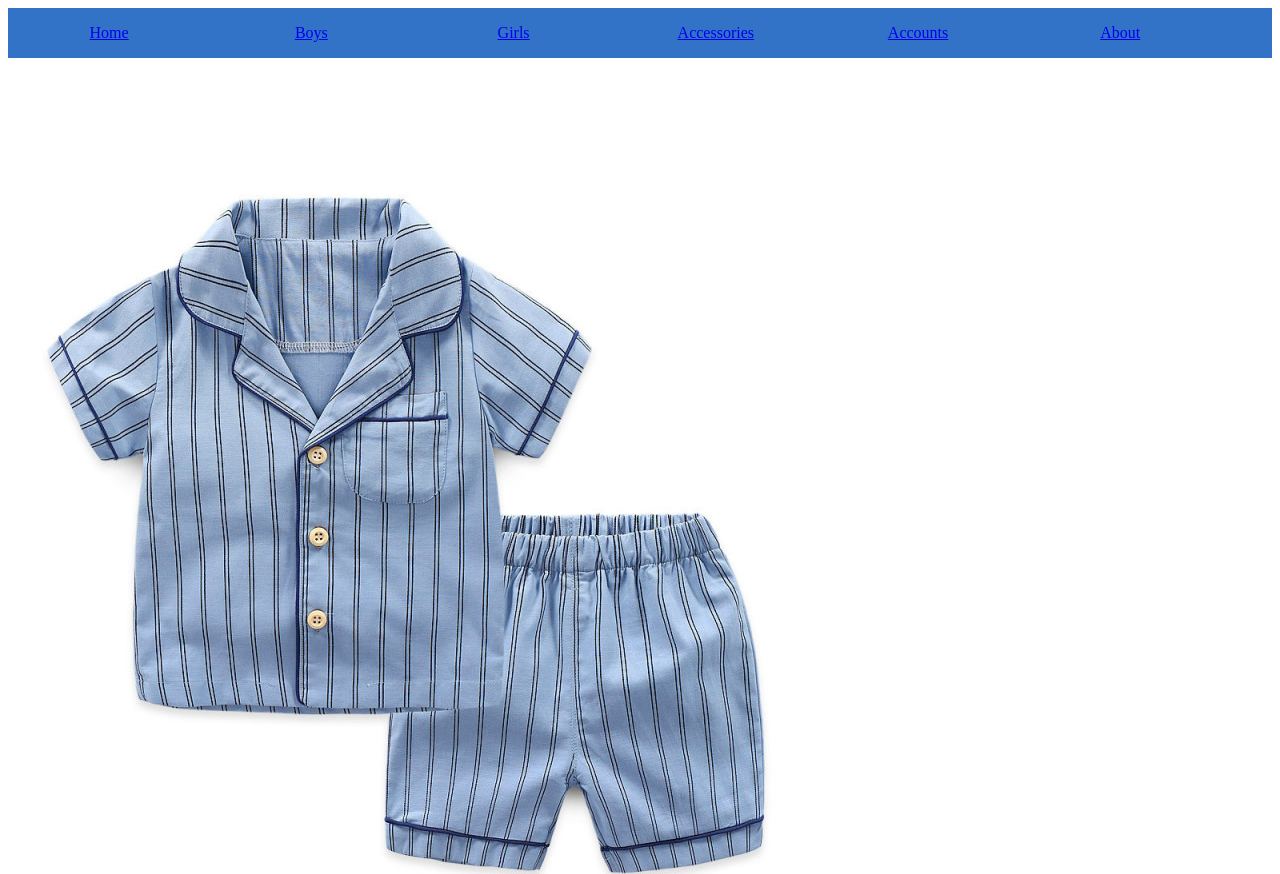
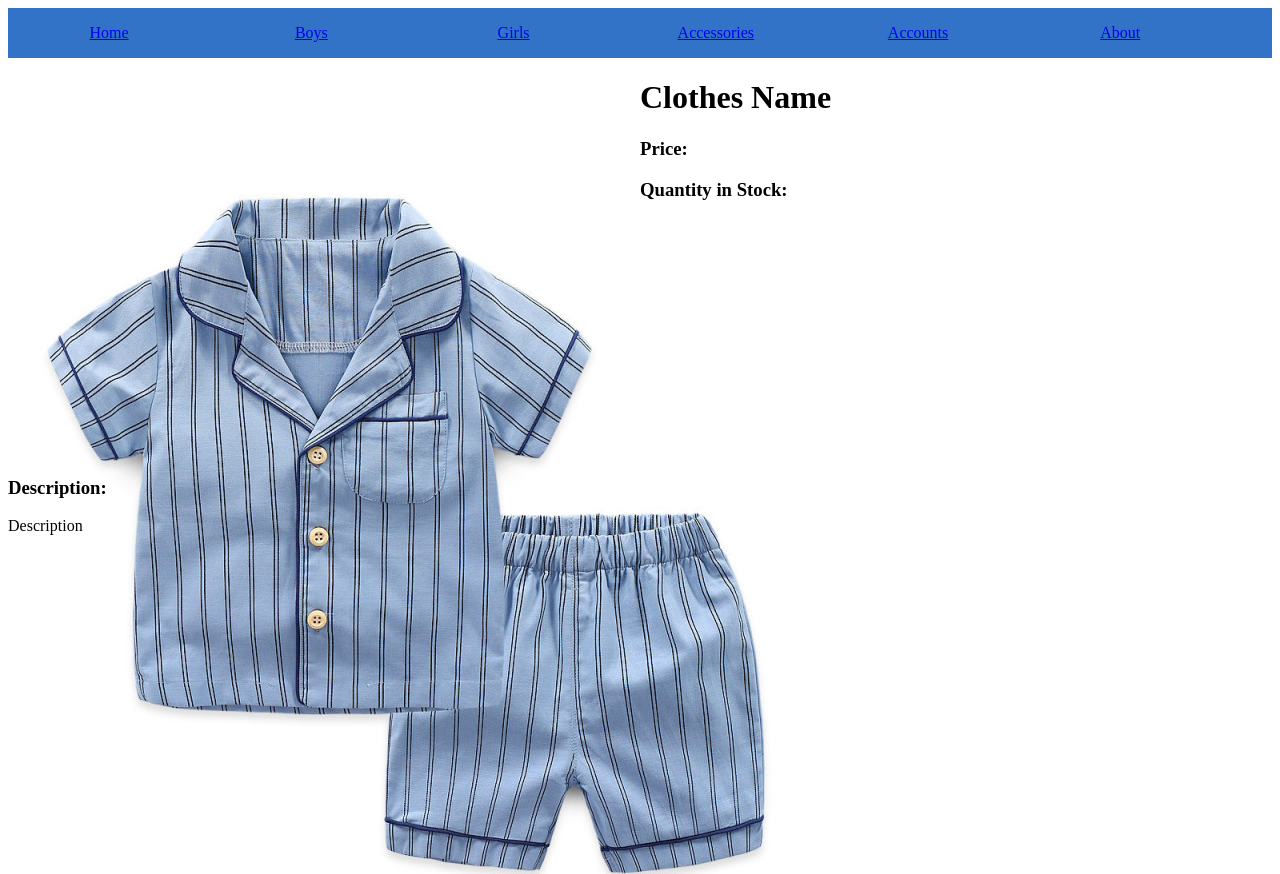
Before and after one commit to Theo342020/godly-nerd, a plain HTML site: page pages/cPage.html in a window 1280 px wide. Shown: the top 874 px of the page. Drawn offline with Linux system fonts and the light colour scheme; files that its build step writes are made by us from their sources.

Commit message:
Update design.css
Added css for clothes pages.

```diff
--- a/css/design.css
+++ b/css/design.css
@@ -41,3 +41,12 @@
 .container a div img {
 	width: 50%;
 }
+.clothes {
+        display: flex;
+        flex-wrap: wrap;
+}
+.clothes div {
+        float: left;
+        width: 50%;
+        height: 400px;
+}
```
